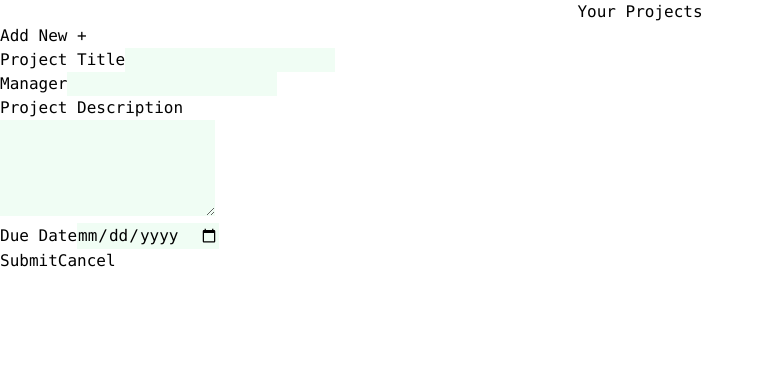
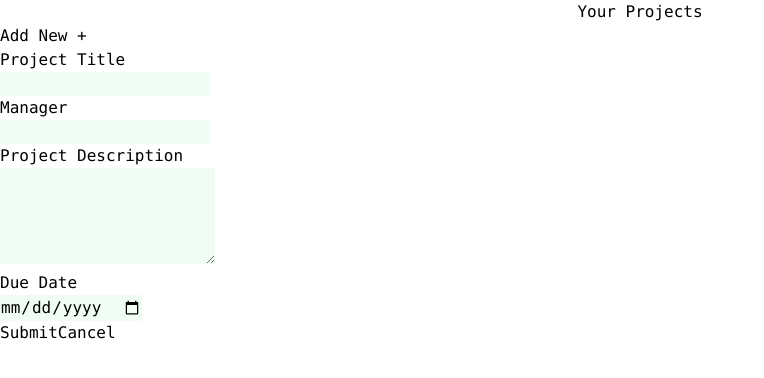
Before and after one commit to Greenie115/project-management-system, a React (Vite) app: page / in a window 1280 px wide. Both pictures are taken after a click on the button "Add New +". Shown: the top 378 px of the page, without its empty margins (0-764 px from the left). Built offline with nearby package versions, Linux system fonts and the light colour scheme.

Commit message:
updateing state to forwardREf

```diff
--- a/src/App.jsx
+++ b/src/App.jsx
@@ -1,6 +1,4 @@
 import HomePage from "./components/HomePage";
-import Sidebar from "./components/Sidebar";
-import Container from "./components/Container";
 
 function App() {
   return (
--- a/src/components/Input.jsx
+++ b/src/components/Input.jsx
@@ -1,5 +1,7 @@
-function Input({ name, type, children, ...props}){
-    return(
+import { forwardRef } from "react";
+
+const Input = forwardRef(function Input({ name, type, children, ...props }, ref) {
+    return (
         <p>
             {props.textArea ?
                 <>
@@ -8,7 +10,7 @@ function Input({ name, type, children, ...props}){
                     </label>
                     <p>
                         <textarea
-            name={name}
+                            ref={ref}
                             type={type}
                             rows='4'
                             col='10'
@@ -18,12 +20,14 @@ function Input({ name, type, children, ...props}){
                             required
                         />
                     </p>
-            </>       :
-
+                </> :
+                <>
                     <label className="p-1">
                         {children}
+                    </label>
+                    <p>
                         <input
-            name={name}
+                            ref={ref}
                             type={type}
                             rows="4"
                             cols="50"
@@ -31,9 +35,10 @@ function Input({ name, type, children, ...props}){
                             value={props.value}
                             onChange={props.onChange}
                             required />
-        </label> }
+                    </p>
+                </>}
         </p>
     )
-};
+});
 
 export default Input;
--- a/src/components/NewProject.jsx
+++ b/src/components/NewProject.jsx
@@ -1,3 +1,4 @@
+import { useRef } from "react";
 import { useState } from "react";
 import Button from "./Button";
 import Input from "./Input"
@@ -21,6 +22,11 @@ function NewProject({ onStart }) {
     const submitProject = event => {
         event.preventDefault();
     }
+
+    const title = useRef();
+    const manager = useRef();
+    const description = useRef();
+    const dueDate = useRef();
 
     return (
         <div className="w-[35-rem] mt-16">
```
Lines whose indentation alone changed are shown as unchanged.
